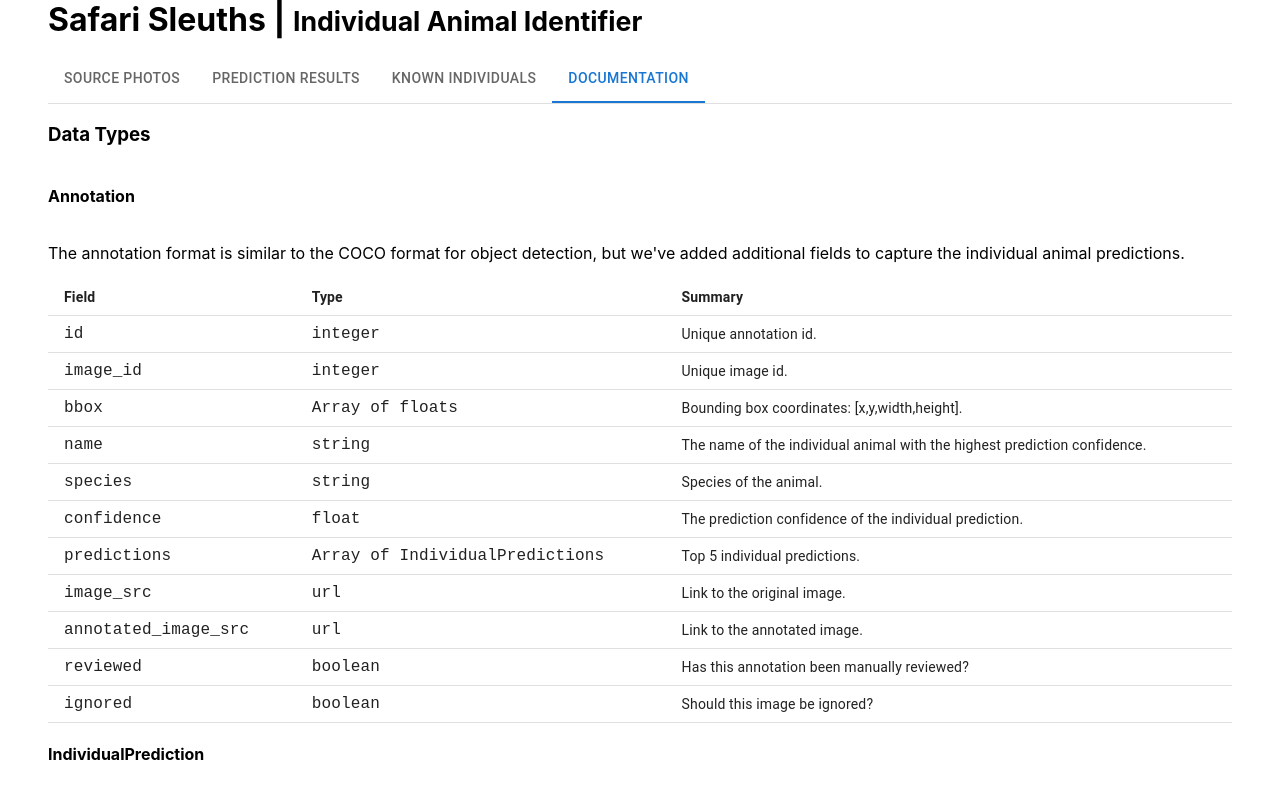
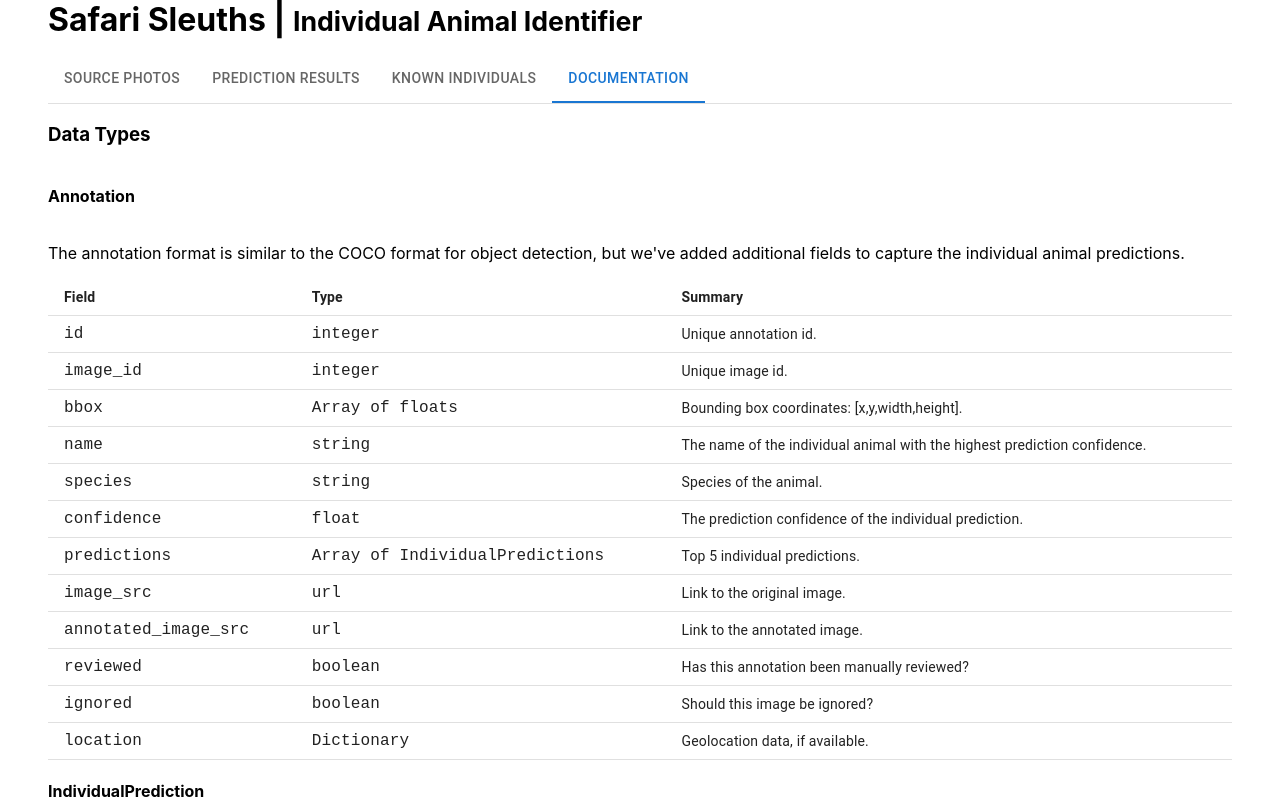
Before and after one commit to SafariSleuths/safarisleuths, a React (Create React App) app in the folder ui/: page / in a window 1280 px wide. Both pictures are taken after a click on the tab "DOCUMENTATION". Shown: the top 800 px of the page. Built offline with nearby package versions, Linux system fonts and the light colour scheme; no server answers.

Commit message:
presentation

```diff
--- a/ui/src/Documentation.tsx
+++ b/ui/src/Documentation.tsx
@@ -143,6 +143,15 @@ export function Documentation() {
             </TableCell>
             <TableCell>Should this image be ignored?</TableCell>
           </TableRow>
+          <TableRow>
+            <TableCell>
+              <Typography fontFamily={"monospace"}>location</Typography>
+            </TableCell>
+            <TableCell>
+              <Typography fontFamily={"monospace"}>Dictionary</Typography>
+            </TableCell>
+            <TableCell>Geolocation data, if available.</TableCell>
+          </TableRow>
         </TableBody>
       </Table>
       <h4>IndividualPrediction</h4>
--- a/ui/src/Predictions.tsx
+++ b/ui/src/Predictions.tsx
@@ -4,9 +4,12 @@ import {
   Button,
   ButtonGroup,
   CircularProgress,
+  Grid,
   ImageList,
   ImageListItem,
   ImageListItemBar,
+  List,
+  ListItem,
   Modal,
   Paper,
   Stack,
@@ -316,9 +319,8 @@ function AnnotationImage(props: {
   )} with bounding box`;
   const [openImageModal, setOpenImageModal] = React.useState(false);
 
-  let subtitle = `Confidence: ${(props.annotation.confidence * 100).toFixed(
-    2
-  )}%`;
+  const confidence = (props.annotation.confidence * 100).toFixed(2);
+  let subtitle = `Confidence: ${confidence}%`;
 
   if (props.annotation.reviewed) {
     subtitle = "✔ Reviewed";
@@ -343,7 +345,23 @@ function AnnotationImage(props: {
         open={openImageModal}
         setOpen={setOpenImageModal}
       />
-      <ImageListItemBar position={"top"} subtitle={subtitle} />
+      <ImageListItemBar
+        position={"top"}
+        subtitle={
+          <Grid container flexDirection={"row"}>
+            <Grid item xs={6}>
+              <Tooltip title={"Individual Classifier Confidence"}>
+                <span>{subtitle}</span>
+              </Tooltip>
+            </Grid>
+            <Grid item style={{ textAlign: "right" }} xs={6}>
+              <Tooltip title={"Lat: 0.000, Long: 0.000"}>
+                <span>Location: Safari</span>
+              </Tooltip>
+            </Grid>
+          </Grid>
+        }
+      />
       <AnnotationButtonsAndModal
         annotation={props.annotation}
         setAnnotation={props.setAnnotation}
```
